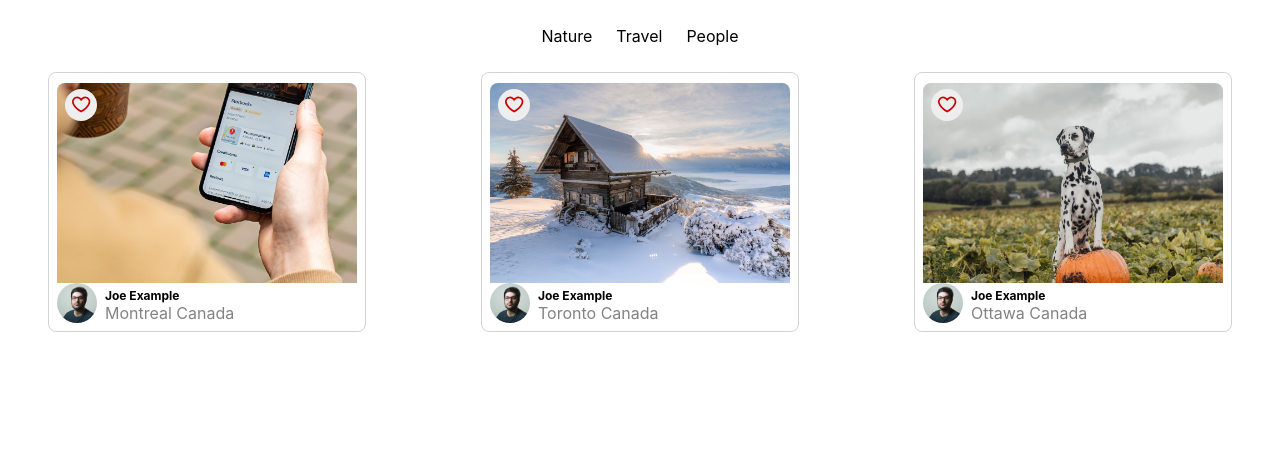
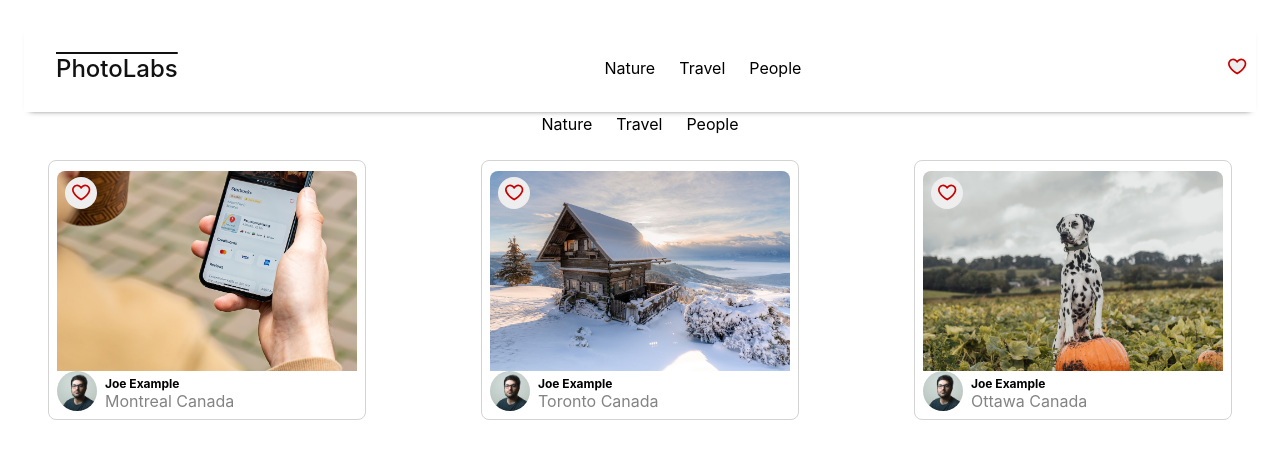
Before and after one commit to NicholasTheisen/PhotoLabsMain, a React (Create React App) app in the folder frontend/: page / in a window 1280 px wide. Shown: the top 458 px of the page. Built offline with nearby package versions, Linux system fonts and the light colour scheme; the HTML template or start-up script is replaced by a standard one.

Commit message:
added top nav bar

```diff
--- a/frontend/src/App.jsx
+++ b/frontend/src/App.jsx
@@ -2,6 +2,7 @@
 
 import TopicList from './components/TopicList';
 import PhotoList from './components/PhotoList';
+import TopNavigationBar from 'components/TopNavigationBar';
 import './App.scss';
 import { useState } from 'react';
 
@@ -36,6 +37,7 @@
 
   return (
     <div className="App">
+      <TopNavigationBar />
       <TopicList />
       <PhotoList fav={fav} favPhoto={favPhoto} />
     </div>
--- a/frontend/src/components/TopNavigationBar.jsx
+++ b/frontend/src/components/TopNavigationBar.jsx
@@ -1,13 +1,16 @@
 import React from 'react';
+import TopicList from './TopicList';
+import FavBadge from './FavBadge';
+import '../styles/TopNavigationBar.scss';
 
-import '../styles/TopNavigationBar.scss'
-
-const TopNavigation = () => {
+const TopNavigationBar = () => {
   return (
     <div className="top-nav-bar">
       <span className="top-nav-bar__logo">PhotoLabs</span>
+      <TopicList />
+      <FavBadge />
     </div>
-  )
-}
+  );
+};
 
-export default TopNavigation;
+export default TopNavigationBar;
--- a/frontend/src/components/TopicListItem.jsx
+++ b/frontend/src/components/TopicListItem.jsx
@@ -1,11 +1,5 @@
 import React from "react";
 import "../styles/TopicListItem.scss";
-
-const sampleDataForTopicListItem = {
-  id: "1",
-  slug: "topic-1",
-  label: "Nature",
-};
 
 const TopicListItem = ({ topic }) => {
   return (
```
